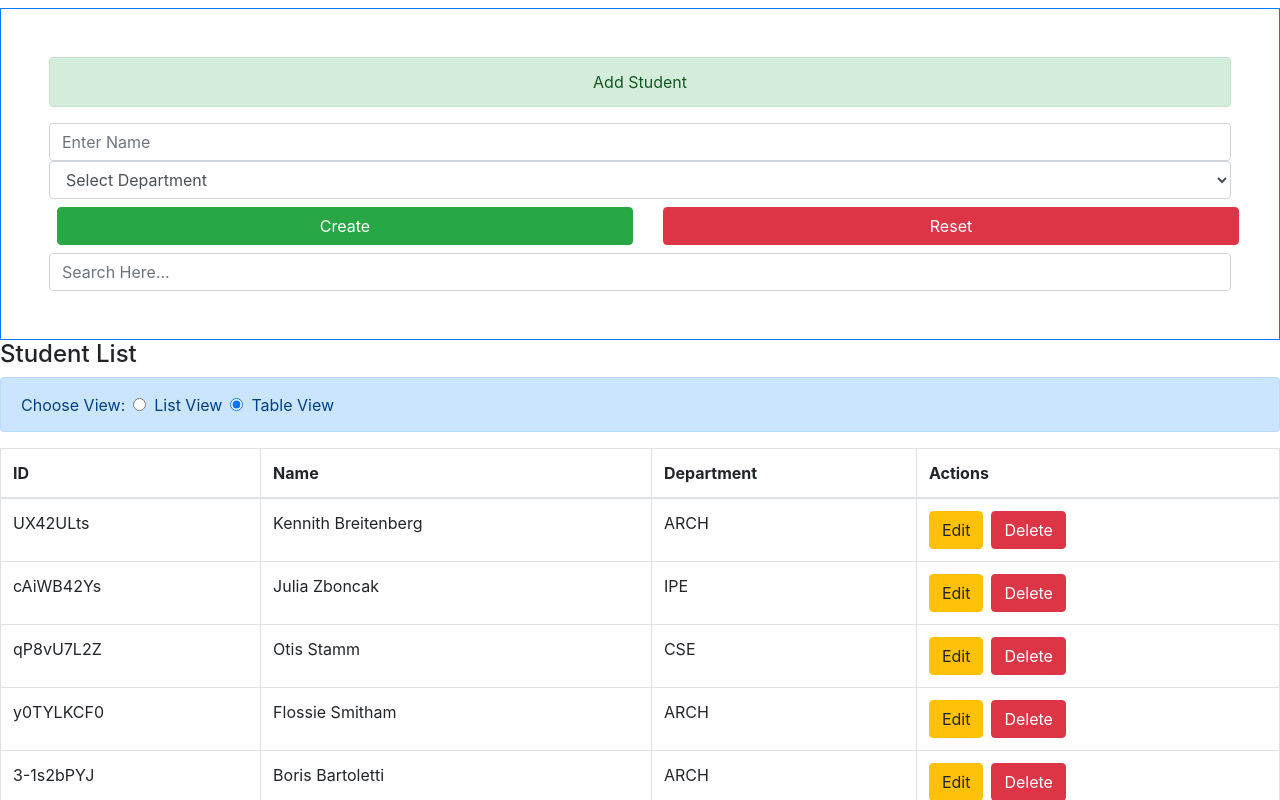
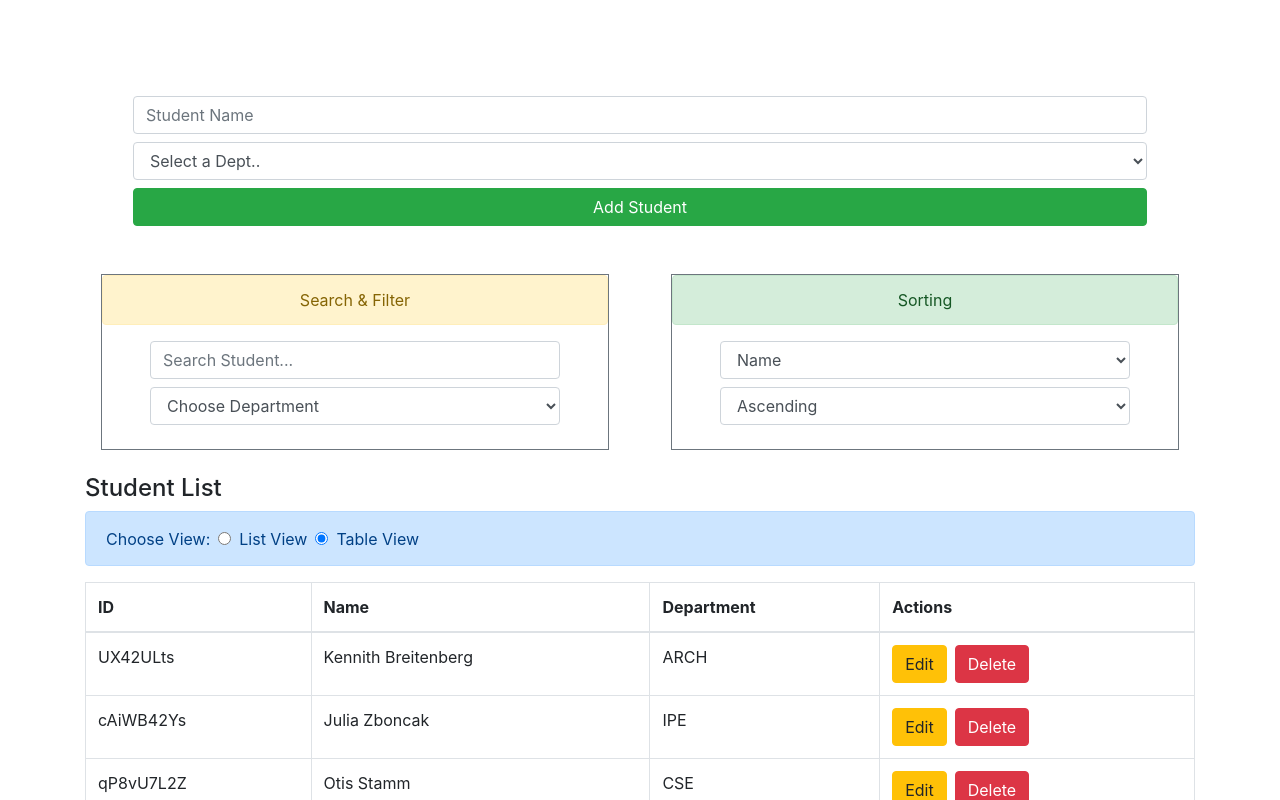
Before and after one commit to SadatJubayer/react_student_portal, a React (Create React App) app: page / in a window 1280 px wide. Shown: the top 800 px of the page. Built offline with nearby package versions, Linux system fonts and the light colour scheme.

Commit message:
Searching and Filtering added

```diff
--- a/src/App.js
+++ b/src/App.js
@@ -1,46 +1,44 @@
-import React, { Component } from "react";
+import React, { useState, useEffect } from "react";
+import shortid from "shortid";
+import { initialStudents } from "./data";
+
 import StudentViews from "./views";
 import StudentFrom from "./forms";
+import SearchBox from "./forms/search";
+import Filter from "./forms/filters";
+import Sort from "./forms/sorting";
 
-import shortid from "shortid";
+const App = () => {
+  const [students, setStudents] = useState(initialStudents);
+  const [editable, setEditable] = useState(false);
+  const [selectedStudent, setSelectedStudent] = useState(null);
 
-import { students } from "./data";
+  const [searchText, setSearchText] = useState("");
+  const [filterText, setFilterText] = useState("");
 
-class App extends Component {
-  state = {
-    students: students,
-    editable: false,
-    selectedStudent: null
+  const handleEdit = id => {
+    setEditable(true);
+    setSelectedStudent(id);
   };
 
-  handleEdit = id => {
-    this.setState({
-      editable: true,
-      selectedStudent: id
-    });
-  };
-
-  handleDelete = id => {
-    const students = this.state.students.filter(s => s.id !== id);
-    this.setState({ students });
-    if (this.state.selectedStudent === id) {
-      this.setState({
-        editable: false,
-        selectedStudent: null
-      });
+  const handleDelete = id => {
+    const newStudents = students.filter(s => s.id !== id);
+    setStudents(newStudents);
+    if (selectedStudent === id) {
+      setEditable(false);
+      setSelectedStudent(null);
     }
   };
 
-  createStudent = student => {
+  const createStudent = student => {
     student.id = shortid.apply();
-    const students = [...this.state.students, student];
-    this.setState({ students });
-    this.handleReset();
+    const newStudents = [student, ...students];
+    setStudents(newStudents);
+    handleReset();
   };
 
-  updateStudent = (student, id) => {
-    const students = [...this.state.students];
-
+  const updateStudent = (student, id) => {
+    const newStudents = [...students];
     students.forEach(s => {
       if (s.id === id) {
         s.name = student.name;
@@ -48,54 +46,82 @@ class App extends Component {
       }
     });
 
-    this.setState({ students });
-
-    this.handleReset();
+    setStudents(newStudents);
+    handleReset();
   };
 
-  handleReset = () => {
-    this.setState({
-      editable: false,
-      selectedStudent: null
-    });
+  const handleReset = () => {
+    setEditable(false);
+    setSelectedStudent(null);
   };
 
-  handleSearch = searchString => {
-    const newStudents = this.state.students.filter(student =>
-      student.name.toLowerCase().includes(searchString.toLocaleLowerCase())
+  // Search Handler
+  const handleSearch = searchText => {
+    setSearchText(searchText);
+  };
+  const performSearch = () => {
+    if (searchText)
+      return students.filter(
+        student =>
+          student.name.toLowerCase().includes(searchText.toLowerCase()) ||
+          student.dept.toLowerCase().includes(searchText.toLowerCase())
       );
-
-    this.setState({ students: newStudents });
+    else return students;
   };
 
-  render() {
-    const { students, editable, selectedStudent } = this.state;
+  const handleFilter = filterText => {
+    setFilterText(filterText);
+  };
 
+  const performFilter = (students = []) => {
+    if (filterText) return students.filter(s => s.dept === filterText);
+    return students;
+  };
+
+  // Check Editable
   let editableStudent = null;
   if (editable) {
-      editableStudent = students.find(
-        student => student.id === selectedStudent
-      );
+    editableStudent = students.find(student => student.id === selectedStudent);
   }
 
+  let viewableStudents = performSearch();
+  viewableStudents = performFilter(viewableStudents);
+
   return (
-      <>
+    <div className="container">
       <StudentFrom
-          editable={this.state.editable}
+        editable={editable}
         editableStudent={editableStudent}
-          createStudent={this.createStudent}
-          updateStudent={this.updateStudent}
-          handleReset={this.handleReset}
-          handleSearch={this.handleSearch}
+        createStudent={createStudent}
+        updateStudent={updateStudent}
+        handleReset={handleReset}
       />
+
+      <div className="row mb-4">
+        <div className="col-sm-6">
+          <div className="border border-secondary  mx-3">
+            <div className="alert alert-warning text-center">
+              Search & Filter
+            </div>
+            <SearchBox searchText={searchText} handleSearch={handleSearch} />
+            <Filter handleFilter={handleFilter} filterText={filterText} />
+          </div>
+        </div>
+        <div className="col-sm-6">
+          <div className="border border-secondary mx-3">
+            <div className="alert alert-success text-center">Sorting</div>
+            <Sort />
+          </div>
+        </div>
+      </div>
+
       <StudentViews
-          students={students}
-          handleEdit={this.handleEdit}
-          handleDelete={this.handleDelete}
+        students={viewableStudents}
+        handleEdit={handleEdit}
+        handleDelete={handleDelete}
       />
-      </>
+    </div>
   );
-  }
-}
+};
 
 export default App;
--- a/src/data/index.js
+++ b/src/data/index.js
@@ -2,7 +2,7 @@ import faker from "faker";
 
 import shortid from "shortid";
 
-const students = [];
+const initialStudents = [];
 
 const DEPT = ["CSE", "EEE", "IPE", "BBA", "ARCH"];
 
@@ -12,7 +12,7 @@ for (let i = 0; i < 5; i++) {
   student.name = faker.name.findName();
   const randomIndex = Math.floor(Math.random() * DEPT.length);
   student.dept = DEPT[randomIndex];
-  students.push(student);
+  initialStudents.push(student);
 }
 
-export { students, DEPT };
+export { initialStudents, DEPT };
--- /dev/null
+++ b/src/forms/filters.jsx
@@ -0,0 +1,25 @@
+import React, { useState } from "react";
+import { DEPT } from "../data";
+
+function Filter({ filterText, handleFilter }) {
+  return (
+    <div className="mb-4 mx-5">
+      <select
+        className="form-control"
+        value={filterText}
+        onChange={e => handleFilter(e.target.value)}
+      >
+        <option value="" selected>
+          Choose Department
+        </option>
+        {DEPT.map(dept => (
+          <option key={dept} value={dept}>
+            {dept}
+          </option>
+        ))}
+      </select>
+    </div>
+  );
+}
+
+export default Filter;
--- a/src/forms/index.jsx
+++ b/src/forms/index.jsx
@@ -1,97 +1,73 @@
-import React, { Component } from "react";
-import { Formik, Field, Form } from "formik";
+import React, { useState } from "react";
+import { useForm } from "react-hook-form";
 
 import { DEPT } from "../data";
 
-class StudentForm extends Component {
-  state = {
-    searchString: ""
+function StudentForm({
+  createStudent,
+  editable,
+  editableStudent,
+  updateStudent
+}) {
+  const { register, handleSubmit, errors, reset } = useForm();
+  const onSubmit = data => {
+    editable ? updateStudent(data, editableStudent.id) : createStudent(data);
+    reset();
   };
 
-  render() {
-    const {
-      editable,
-      editableStudent,
-      createStudent,
-      updateStudent
-    } = this.props;
-
-    // Initial values
-    const initialValues = { name: "", dept: "" };
-
-    if (editable) {
-      initialValues.name = editableStudent.name;
-      initialValues.dept = editableStudent.dept;
-    }
-
-    return (
-      <div className="border border-primary p-5 mt-2">
-        <div className="alert alert-success text-center">
-          {editable ? "Update Student" : "Add Student"}
-        </div>
-        <Formik
-          initialValues={initialValues}
-          enableReinitialize={true}
-          onSubmit={(values, formmikBag) => {
-            console.log(values);
-            if (editable) {
-              updateStudent(values, editableStudent.id);
-            } else {
-              createStudent(values);
-              formmikBag.resetForm();
-            }
-          }}
-        >
-          {() => (
-            <Form>
-              <Field
-                name="name"
-                placeholder="Enter Name"
-                className="form-control"
-              />
-              <Field as="select" name="dept" className="form-control">
-                <option>Select Department</option>
-                {DEPT.map(d => (
-                  <option key={d}> {d} </option>
-                ))}
-              </Field>
-
-              <div className="row">
-                <div className="col-sm-6">
-                  {" "}
-                  <button
-                    type="submit"
-                    className="btn btn-success btn-block m-2"
-                  >
-                    {editable ? "Update" : "Create "}
-                  </button>
-                </div>
-                <div className="col-sm-6">
-                  {" "}
-                  <button
-                    type="reset"
-                    className="btn btn-danger btn-block m-2"
-                    onClick={this.props.handleReset}
-                  >
-                    Reset
-                  </button>
-                </div>
-              </div>
-            </Form>
-          )}
-        </Formik>
+  return (
+    <div className="m-5 pt-5">
+      <form onSubmit={handleSubmit(onSubmit)}>
         <input
           type="text"
-          name="search"
-          className="form-control"
-          value={this.state.searchString}
-          placeholder="Search Here..."
-          onChange={e => this.setState({ searchString: e.target.value })}
-          onKeyUp={() => this.props.handleSearch(this.state.searchString)}
+          name="name"
+          defaultValue={editable ? editableStudent.name : ""}
+          className={`mb-2 form-control ${errors.name ? "is-invalid" : ""}`}
+          placeholder="Student Name"
+          ref={register({
+            required: "Name is Required",
+            maxLength: {
+              value: 20,
+              message: "Name have to less than 20 characters"
+            }
+          })}
         />
-      </div>
-    );
-  }
+        {errors.name && (
+          <span className="invalid-feedback"> {errors.name.message} </span>
+        )}
+
+        <select
+          name="dept"
+          className={`form-control ${errors.dept ? "is-invalid" : ""}`}
+          ref={register({ required: "You must select a department" })}
+        >
+          {editable ? (
+            <option value={editableStudent.dept} selected>
+              {editableStudent.dept}
+            </option>
+          ) : (
+            <option value="" selected disabled>
+              Select a Dept..
+            </option>
+          )}
+
+          {DEPT.map(dept => (
+            <option key={dept} value={dept}>
+              {dept}
+            </option>
+          ))}
+        </select>
+        {errors.dept && (
+          <span className="invalid-feedback"> {errors.dept.message} </span>
+        )}
+        <input
+          type="submit"
+          value={editable ? "Update Student" : "Add Student"}
+          className="btn btn-success btn-block mt-2"
+        />
+      </form>
+    </div>
+  );
 }
 
 export default StudentForm;
--- /dev/null
+++ b/src/forms/search.jsx
@@ -0,0 +1,17 @@
+import React, { useState } from "react";
+
+function SearchBox({ searchText, handleSearch }) {
+  return (
+    <div className="mb-2 mx-5">
+      <input
+        className="form-control"
+        placeholder="Search Student..."
+        type="text"
+        value={searchText}
+        onChange={e => handleSearch(e.target.value)}
+      />
+    </div>
+  );
+}
+
+export default SearchBox;
--- /dev/null
+++ b/src/forms/sorting.jsx
@@ -0,0 +1,23 @@
+import React, { useState } from "react";
+
+function Sort({ filterText, handleFilter }) {
+  return (
+    <div className="mb-4 mx-5">
+      <select
+        className="form-control"
+        value={filterText}
+        onChange={e => handleFilter(e.target.value)}
+      >
+        <option value="name">Name</option>
+        <option value="dept">Department</option>
+      </select>
+
+      <select name="" id="" className="form-control my-2">
+        <option value="asc">Ascending</option>
+        <option value="dsc">Descending</option>
+      </select>
+    </div>
+  );
+}
+
+export default Sort;
--- a/src/views/list-view.jsx
+++ b/src/views/list-view.jsx
@@ -1,5 +1,6 @@
 import React from "react";
-const ListView = ({ students, handleEdit, handleDelete }) => {
+
+function ListView({ students, handleEdit, handleDelete }) {
   return (
     <ul className="list-group container">
       <div className="row">
@@ -37,6 +38,6 @@ const ListView = ({ students, handleEdit, handleDelete }) => {
       </div>
     </ul>
   );
-};
+}
 
 export default ListView;
--- a/src/views/table-view.jsx
+++ b/src/views/table-view.jsx
@@ -1,33 +1,7 @@
 import React from "react";
 
-class TableView extends React.Component {
-  state = {
-    students: this.props.students
-  };
-
-  sortByName = () => {
-    const sortedStudents = [...this.state.students];
-    sortedStudents.sort((a, b) => {
-      return a.name.localeCompare(b.name);
-    });
-    this.setState({
-      students: sortedStudents
-    });
-  };
-
-  sortByDepartment = () => {
-    const sortedStudents = [...this.state.students];
-    sortedStudents.sort((a, b) => {
-      return a.dept.localeCompare(b.dept);
-    });
-    this.setState({
-      students: sortedStudents
-    });
-  };
-
-  render() {
-    const { handleEdit, handleDelete } = this.props;
-    if (this.state.students.length < 1) {
+function TableView({ students, handleEdit, handleDelete }) {
+  if (students.length < 1) {
     return <div>No data found</div>;
   } else {
     return (
@@ -35,17 +9,13 @@ class TableView extends React.Component {
         <thead>
           <tr>
             <th scope="col">ID</th>
-              <th scope="col" onClick={this.sortByName}>
-                Name
-              </th>
-              <th scope="col" onClick={this.sortByDepartment}>
-                Department
-              </th>
+            <th scope="col">Name</th>
+            <th scope="col">Department</th>
             <th scope="col">Actions</th>
           </tr>
         </thead>
         <tbody>
-            {this.state.students.map(({ id, name, dept }) => {
+          {students.map(({ id, name, dept }) => {
             return (
               <tr key={id}>
                 <td>{id}</td>
@@ -73,6 +43,25 @@ class TableView extends React.Component {
     );
   }
 }
-}
 
 export default TableView;
+
+//   sortByName = () => {
+//     const sortedStudents = [...this.state.students];
+//     sortedStudents.sort((a, b) => {
+//       return a.name.localeCompare(b.name);
+//     });
+//     this.setState({
+//       students: sortedStudents
+//     });
+//   };
+
+//   sortByDepartment = () => {
+//     const sortedStudents = [...this.state.students];
+//     sortedStudents.sort((a, b) => {
+//       return a.dept.localeCompare(b.dept);
+//     });
+//     this.setState({
+//       students: sortedStudents
+//     });
+//   };
```
Also changed, not shown: src/views/index.jsx (+77 -31 lines). Lines whose indentation alone changed are shown as unchanged.
